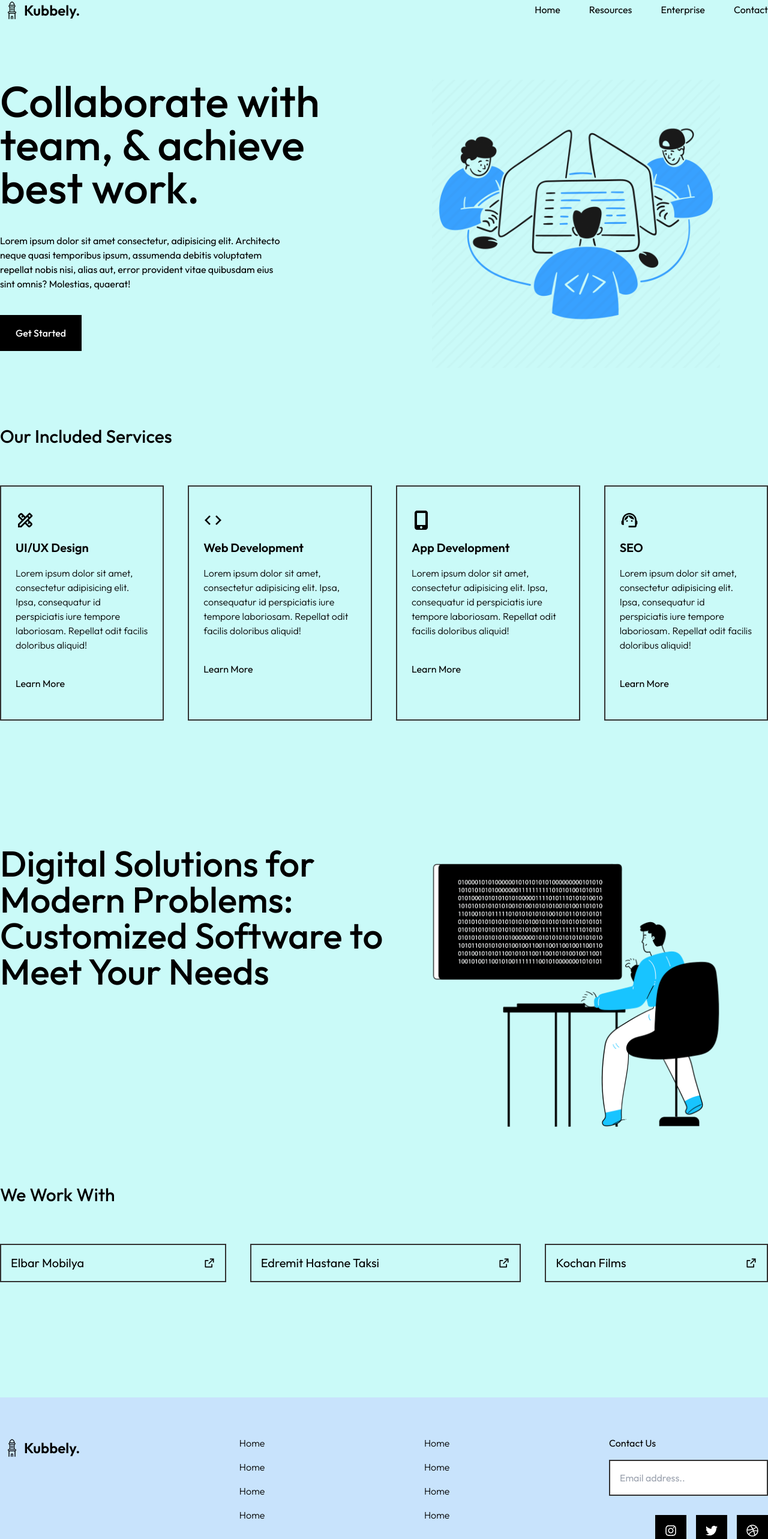
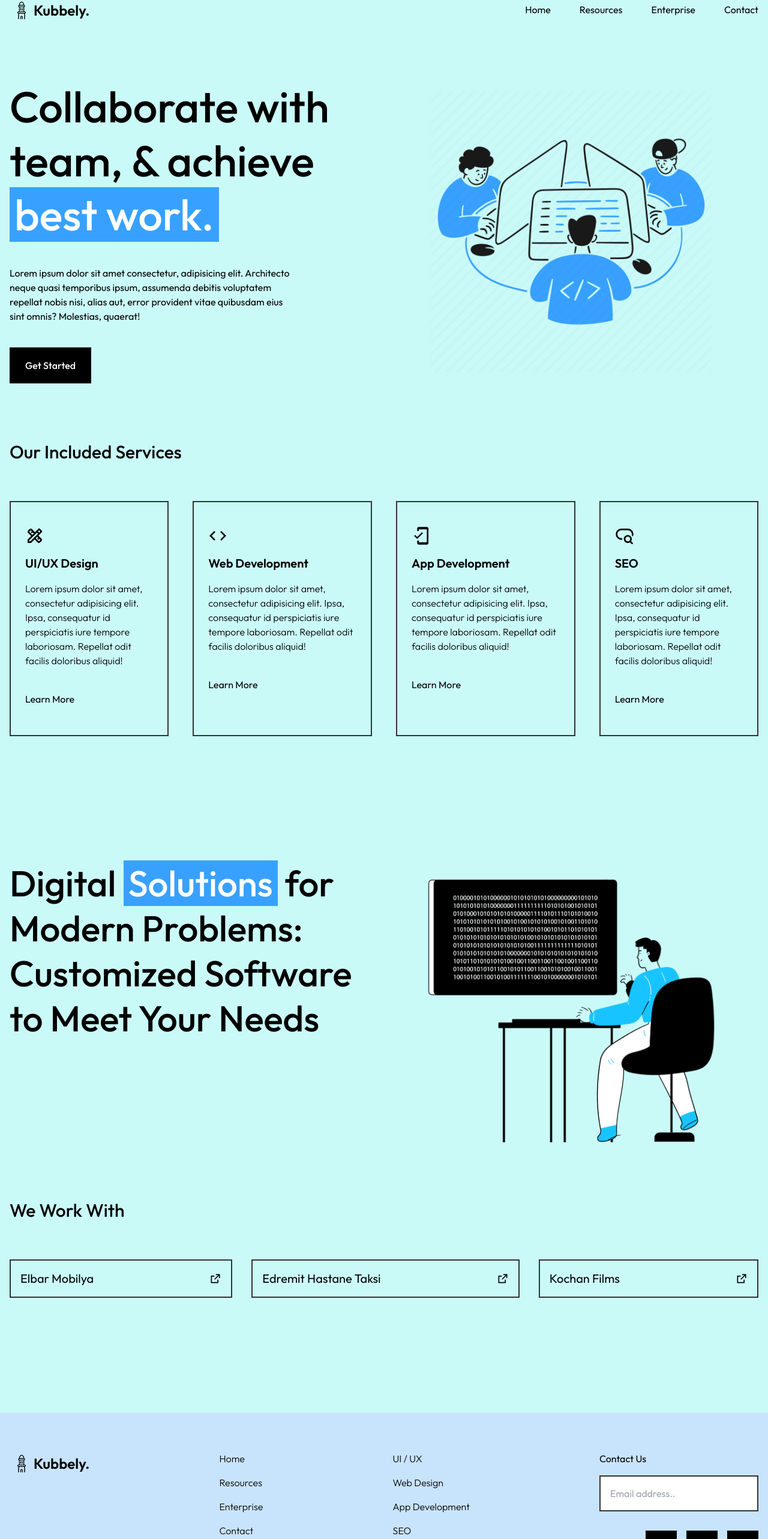
Before and after one commit to mustafazorlu/kubbely, a React (Create React App) app in the folder client/: page / in a window 1280 px wide. Shown: the part 35-2600 px from the top of the page at 60% size. Built offline with nearby package versions, Linux system fonts and the light colour scheme.

Commit message:
responsive bitti

```diff
--- a/client/src/components/Footer/Footer.jsx
+++ b/client/src/components/Footer/Footer.jsx
@@ -4,20 +4,17 @@ import { FaInstagram } from "react-icons/fa";
 import { FaTwitter } from "react-icons/fa";
 import { FaDribbble } from "react-icons/fa";
 
-
-
 const Footer = () => {
     return (
         <footer className="flex flex-col gap-16 bg-[#c8e3fc] py-8 pt-16 pb-0">
-            <div className="flex justify-between contain">
+            <div className="flex justify-between contain flex-col lg:flex-row gap-12 lg:gap-0">
                 <div className="logo flex flex-col">
-                    <span className="text-2xl mb-8 font-semibold flex items-center justify-center">
+                    <span className="text-2xl mb-8 font-semibold flex items-center">
                         <img src="/images/tower.png" alt="" className="w-10" />
                         Kubbely.
                     </span>
-
                 </div>
-                <div className="">
+                <div className="px-4 lg:px-0">
                     <ul className="flex flex-col gap-4">
                         <li>
                             <Link className="font-light hover:font-medium transition">
@@ -26,47 +23,47 @@ const Footer = () => {
                         </li>
                         <li>
                             <Link className="font-light hover:font-medium">
-                                Home
+                                Resources
                             </Link>
                         </li>
                         <li>
                             <Link className="font-light hover:font-medium">
-                                Home
+                                Enterprise
                             </Link>
                         </li>
                         <li>
                             <Link className="font-light hover:font-medium">
-                                Home
+                                Contact
                             </Link>
                         </li>
                     </ul>
                 </div>
-                <div className="">
+                <div className="px-4 lg:px-0">
                     <ul className="flex flex-col gap-4">
                         <li>
                             <Link className="font-light hover:font-medium">
-                                Home
+                                UI / UX
                             </Link>
                         </li>
                         <li>
                             <Link className="font-light hover:font-medium">
-                                Home
+                                Web Design
                             </Link>
                         </li>
                         <li>
                             <Link className="font-light hover:font-medium">
-                                Home
+                                App Development
                             </Link>
                         </li>
                         <li>
                             <Link className="font-light hover:font-medium">
-                                Home
+                                SEO
                             </Link>
                         </li>
                     </ul>
                 </div>
                 <div className="social">
-                    <div className="mb-8">
+                    <div className="mb-8 px-4 lg:px-0">
                         <h6 className="mb-4">Contact Us</h6>
                         <input
                             type="text"
@@ -74,7 +71,7 @@ const Footer = () => {
                             placeholder="Email address.."
                         />
                     </div>
-                    <div className="flex gap-4 justify-end">
+                    <div className="flex gap-4 lg:justify-end px-4 lg:px-0">
                         <div className="social-media-icon self-start p-4 bg-black text-white hover:-translate-y-2 transition cursor-pointer">
                             <FaInstagram fontSize={20} />
                         </div>
@@ -87,12 +84,12 @@ const Footer = () => {
                     </div>
                 </div>
             </div>
-            <div className="privacy contain flex justify-between py-8 text-sm text-[#666] border-t-2 border-[#d4e9fca4]">
-                <span>
+            <div className="privacy contain flex flex-col lg:flex-row gap-8 justify-between py-8  text-sm text-[#666] border-t-2 border-[#d4e9fca4]">
+                <span className="px-4 lg:px-0">
                     Created by Kubbely &nbsp; - &nbsp; © 2024 All Rights
                     Reserved
                 </span>
-                <div className="flex gap-16">
+                <div className="flex lg:gap-16 gap-8 px-4 lg:px-0">
                     <span>
                         <Link className="hover:text-black transition">
                             Privacy
--- a/client/src/components/Header/Header.jsx
+++ b/client/src/components/Header/Header.jsx
@@ -1,8 +1,12 @@
+import { useState } from "react";
 import React from "react";
+import { LiaBarsSolid } from "react-icons/lia";
+import { LiaTimesSolid } from "react-icons/lia";
 
 const Header = () => {
+    const [toggleMenu, setToggleMenu] = useState(false);
     return (
-        <div className="contain flex items-center gap-12 py-8">
+        <header className="contain flex items-center gap-12 py-8 justify-between relative">
             <div className="logo">
                 <span className="text-2xl font-semibold flex items-center justify-center">
                     <img src="/images/tower.png" alt="" className="w-10" />
@@ -10,8 +14,12 @@ const Header = () => {
                 </span>
             </div>
 
-            <div className="navigation flex-1">
-                <ul className="flex gap-12 justify-end">
+            <div
+                className={`navigation lg:relative absolute top-full p-6 lg:p-0 w-[calc(100%_-_2rem)] lg:w-auto bg-[#C8E3FC] lg:bg-transparent flex-1 hidden ${
+                    toggleMenu === true ? "!block" : ""
+                } md:block`}
+            >
+                <ul className="flex gap-12 lg:justify-end flex-col lg:flex-row items-center">
                     <li className="text-base border-b-2 border-transparent hover:border-b-2 hover:border-black transition cursor-pointer">
                         Home
                     </li>
@@ -26,7 +34,19 @@ const Header = () => {
                     </li>
                 </ul>
             </div>
-        </div>
+            <div className="hamburger lg:hidden">
+                <button
+                    className="transition"
+                    onClick={() => setToggleMenu((currentItem) => !currentItem)}
+                >
+                    {!toggleMenu ? (
+                        <LiaBarsSolid fontSize={32} />
+                    ) : (
+                        <LiaTimesSolid fontSize={32} />
+                    )}
+                </button>
+            </div>
+        </header>
     );
 };
 
--- a/client/src/components/Information/Information.jsx
+++ b/client/src/components/Information/Information.jsx
@@ -2,12 +2,12 @@ import React from "react";
 
 const Information = () => {
     return (
-        <section className="information contain flex pb-16 pt-16">
-            <h4 className="text-6xl font-medium w-1/2">
-                Digital Solutions for Modern Problems: Customized Software to
-                Meet Your Needs
+        <section className="information contain flex pb-16 pt-16 flex-col lg:flex-row">
+            <h4 className="text-6xl font-medium lg:w-1/2 w-full mb-8 lg:mb-0 leading-tight">
+                Digital <span className="bg-[#38A1FF] text-white px-2">Solutions</span> for Modern Problems: Customized
+                Software to Meet Your Needs
             </h4>
-            <div className="w-1/2 flex items-center justify-center">
+            <div className="lg:w-1/2 w-full flex items-center justify-center">
                 <img src="/images/binary.png" alt="" width={500} />
             </div>
         </section>
--- a/client/src/components/Main/Main.jsx
+++ b/client/src/components/Main/Main.jsx
@@ -3,10 +3,11 @@ import Button from "../../utils/Button";
 
 const Main = () => {
     return (
-        <main className="contain pt-16 pb-24 flex">
-            <div className="main-content w-1/2">
-                <h1 className="font-medium text-7xl mb-10">
-                    Collaborate with team, & achieve best work.
+        <main className="contain pt-16 pb-24 flex flex-col lg:flex-row">
+            <div className="main-content w-full lg:w-1/2 order-2 lg:order-1">
+                <h1 className="font-medium text-7xl mb-10 leading-tight">
+                    Collaborate with team, & achieve{" "}
+                    <span className="bg-[#38A1FF] text-white px-2">best work.</span>
                 </h1>
                 <p className="w-3/4 mb-10">
                     Lorem ipsum dolor sit amet consectetur, adipisicing elit.
@@ -16,8 +17,12 @@ const Main = () => {
                 </p>
                 <Button />
             </div>
-            <div className="w-1/2 flex justify-center items-center">
-                <img className="w-[75%]" src="/images/team-coding.webp" alt="" />
+            <div className="lg:w-1/2 w-full mb-12 lg:mb-0 flex justify-center items-center order-1 lg:order-2">
+                <img
+                    className="w-[75%]"
+                    src="/images/team-coding.webp"
+                    alt=""
+                />
             </div>
         </main>
     );
--- a/client/src/components/Production/Production.jsx
+++ b/client/src/components/Production/Production.jsx
@@ -4,12 +4,17 @@ import { MdOutlineDesignServices } from "react-icons/md";
 import { IoMdCode } from "react-icons/io";
 import { FaMobileScreenButton } from "react-icons/fa6";
 import { MdOutlineSupportAgent } from "react-icons/md";
+import { RiSeoLine } from "react-icons/ri";
+import { HiOutlineDeviceMobile } from "react-icons/hi";
+import { MdOutlineMobileFriendly } from "react-icons/md";
+
+
 
 const Production = () => {
     return (
         <section className="production contain pb-36">
             <h3 className="text-3xl mb-16 font-medium">Our Included Services</h3>
-            <div className="production-items grid grid-flow-col gap-10 ">
+            <div className="production-items grid lg:grid-flow-col gap-10 grid-flow-row ">
                 <div className="production-item border-2 flex flex-col gap-4 border-[#333] p-6 hover:bg-[#c8e3fc] transition cursor-pointer hover:-translate-y-8 hover:border-[#c8e3fc]">
                     <div className="production-icon"></div>
                     <div className="icon">
@@ -43,7 +48,7 @@ const Production = () => {
                 <div className="production-item border-2 flex flex-col gap-4 border-[#333] p-6 hover:bg-[#c8e3fc] transition cursor-pointer hover:-translate-y-8 hover:border-[#c8e3fc]">
                     <div className="production-icon"></div>
                     <div className="icon">
-                        <FaMobileScreenButton fontSize={32} />
+                        <MdOutlineMobileFriendly fontSize={32} />
                     </div>
                     <h4 className="font-semibold text-xl">App Development</h4>
                     <p className="font-light mb-6">
@@ -58,7 +63,7 @@ const Production = () => {
                 <div className="production-item border-2 flex flex-col gap-4 border-[#333] p-6 hover:bg-[#c8e3fc] transition cursor-pointer hover:-translate-y-8 hover:border-[#c8e3fc]">
                     <div className="production-icon"></div>
                     <div className="icon">
-                        <MdOutlineSupportAgent fontSize={32} />
+                        <RiSeoLine fontSize={32} />
                     </div>
                     <h4 className="font-semibold text-xl">SEO</h4>
                     <p className="font-light mb-6">
--- a/client/src/components/Projects/Projects.jsx
+++ b/client/src/components/Projects/Projects.jsx
@@ -7,7 +7,7 @@ const Projects = () => {
         <section className="production contain pb-48">
             <h3 className="text-3xl mb-16 font-medium">We Work With</h3>
 
-            <div className="projects grid grid-flow-col gap-10">
+            <div className="projects grid grid-flow-row lg:gap-8 gap-6 lg:grid-flow-col">
                 <Link to={"https://www.elbarmobilya.com/"} className="brand">
                     <p>Elbar Mobilya</p>
                     <RiExternalLinkLine />
--- a/client/src/index.css
+++ b/client/src/index.css
@@ -17,6 +17,8 @@ body {
   width: 100%;
   max-width: 1400px;
   margin: 0 auto;
+  padding-left: 1rem;
+  padding-right:1rem;
 }
 
 .production-items {
```
